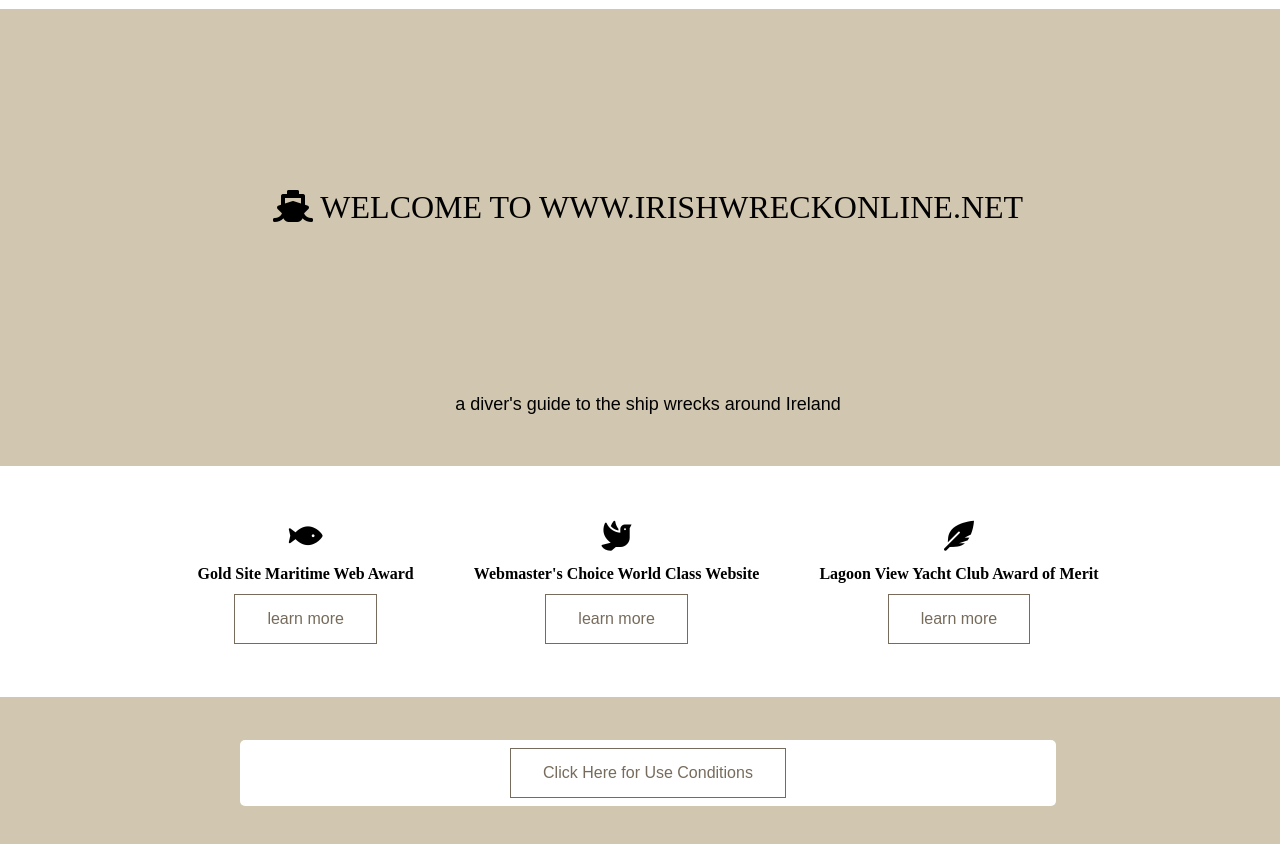
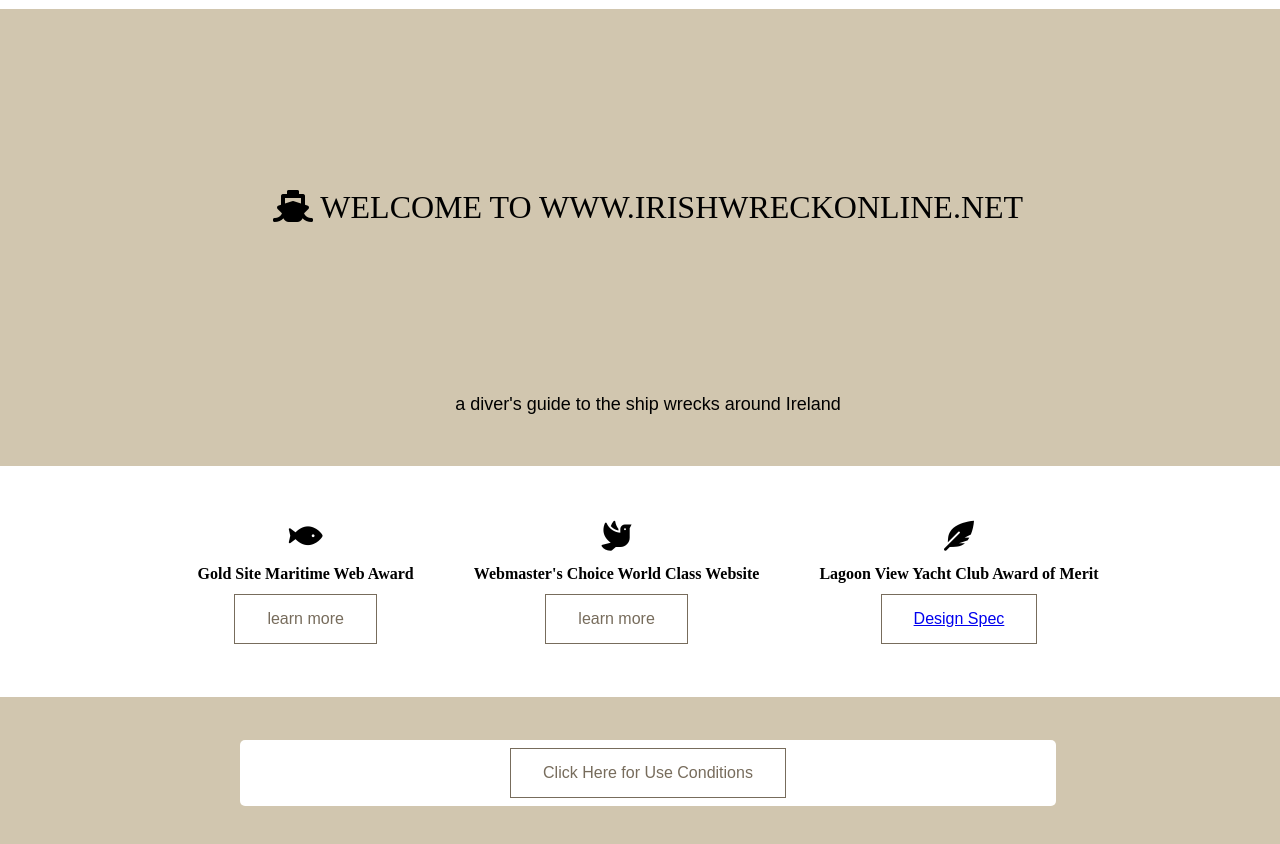
Before and after one commit to gomezdp1/github.io, a plain HTML site: page index.html in a window 1280 px wide. Shown: the top 844 px of the page. Drawn offline with Linux system fonts and the light colour scheme.

Commit message:
Update index.html

```diff
--- a/index.html
+++ b/index.html
@@ -49,7 +49,7 @@
                   </h1>
 
 
-                  <button class="button">learn more</button>
+                  <button class="button"><a href="design palette; comp126">Design Spec</a></button>
 
                 </div>
               </div>
```
